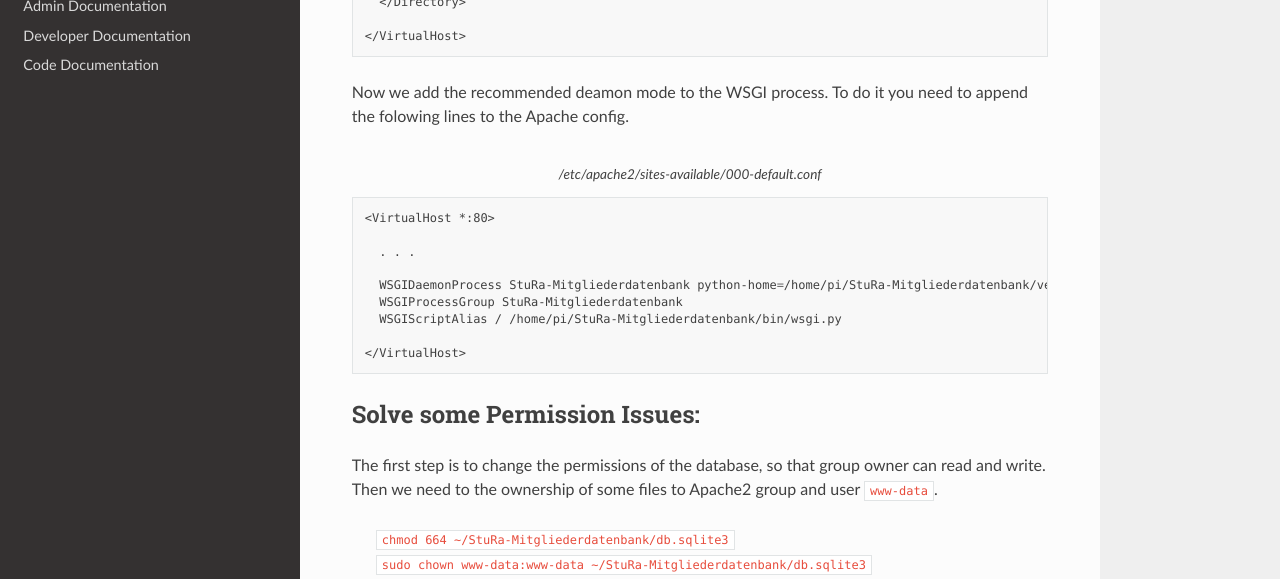
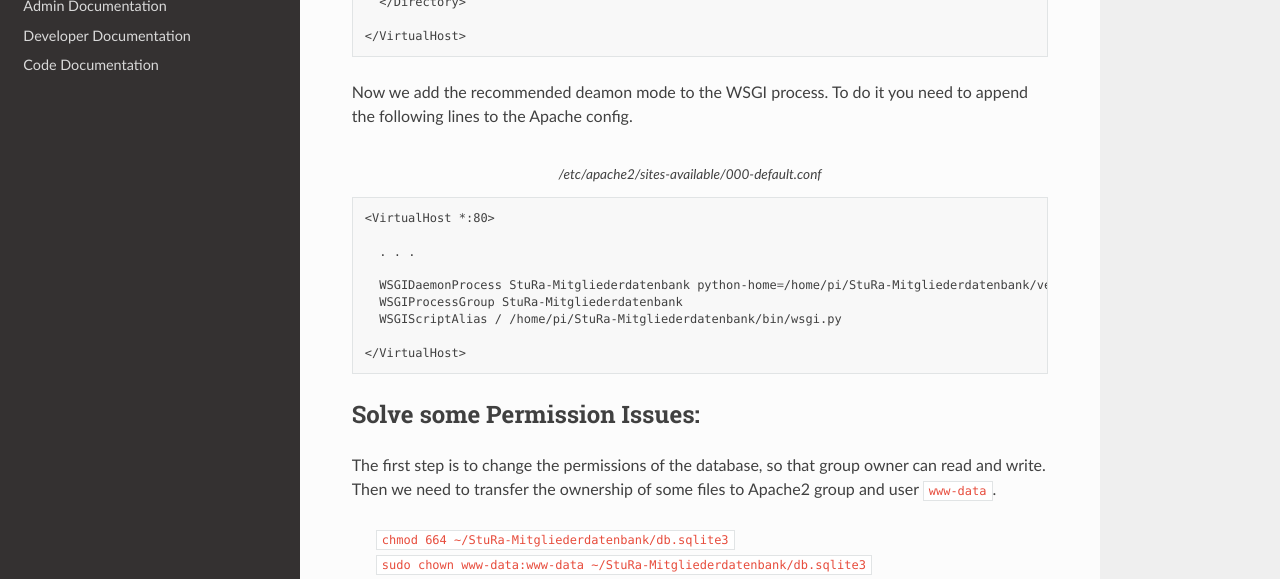
Before and after one commit to mribrgr/StuRa-Mitgliederdatenbank, a Sphinx documentation site: the page built from docs/sphinx/source/admin/deployment.rst, in a window 1280 px wide and 900 px high, scrolled down 2875 px. Shown: the part 175-754 px from the top of the window. Built offline with Sphinx 7.4.7 and the Read the Docs theme 2.0.0, drawn with Linux system fonts in a browser that asks for light colours; some of the changed text lies outside the part shown.

Commit message:
Fix typos and grammar

```diff
--- a/docs/sphinx/source/admin/deployment.rst
+++ b/docs/sphinx/source/admin/deployment.rst
@@ -136,7 +136,7 @@ and the path to the wsgi.py.
   </VirtualHost>
 
 Now we add the recommended deamon mode to the WSGI process.
-To do it you need to append the folowing lines to the Apache config.
+To do it you need to append the following lines to the Apache config.
 
 .. code-block:: bash
   :caption: /etc/apache2/sites-available/000-default.conf
@@ -155,7 +155,7 @@ Solve some Permission Issues:
 ~~~~~~~~~~~~~~~~~~~~~~~~~~~~~
 
 The first step is to change the permissions of the database, so that group owner
-can read and write. Then we need to the ownership of some files to Apache2
+can read and write. Then we need to transfer the ownership of some files to Apache2
 group and user ``www-data``.
 
   | ``chmod 664 ~/StuRa-Mitgliederdatenbank/db.sqlite3``
```
Also changed, not shown: other parts of docs/sphinx/source/admin/deployment.rst (+2 -2 lines).
